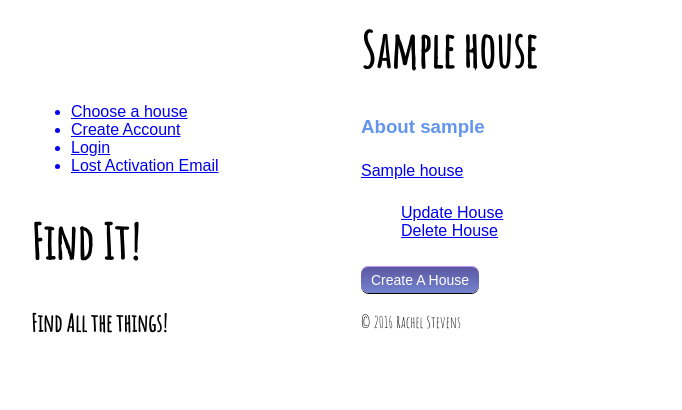
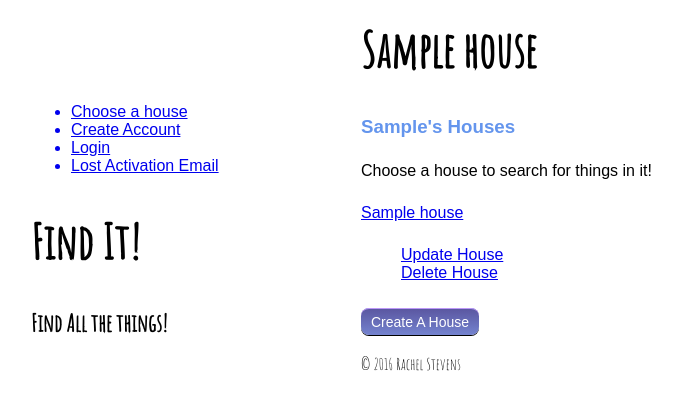
Before and after one commit to raq929/find-it, a Django app: template user/templates/user/profile_detail.html in a window 1280 px wide. Shown: the part 41-451 px from the top of the page, without its empty margins (29-711 px from the left). Run offline with Django 3.2, Linux system fonts and the light colour scheme; the template is opened without the code that fills it: values that come from a table or form of the project are taken from there, others are empty; tables that the repository leaves empty hold one stand-in row (values such as "Sample post"); style sheets or scripts are compiled from the project's sources; parts of the project's set-up code (start-up, migrations or seed data) failed here and were passed over; some web fonts are replaced.

Commit message:
Update user profile to instruct user.
Header is more appropriate for this use case.
Basic instructions on how to use the app added.

```diff
--- a/user/templates/user/profile_detail.html
+++ b/user/templates/user/profile_detail.html
@@ -6,7 +6,9 @@
 {% endblock %}
 
 {% block content %}
-  <h3>About {{ profile.user.get_username }}</h3>
+  <h3>{{ profile.user.get_username|title }}'s Houses</h3>
+
+  <p>Choose a house to search for things in it!</p>
   {% if profile.houses.all %}
     <ul>
       {% for house in profile.houses.all %}
```
